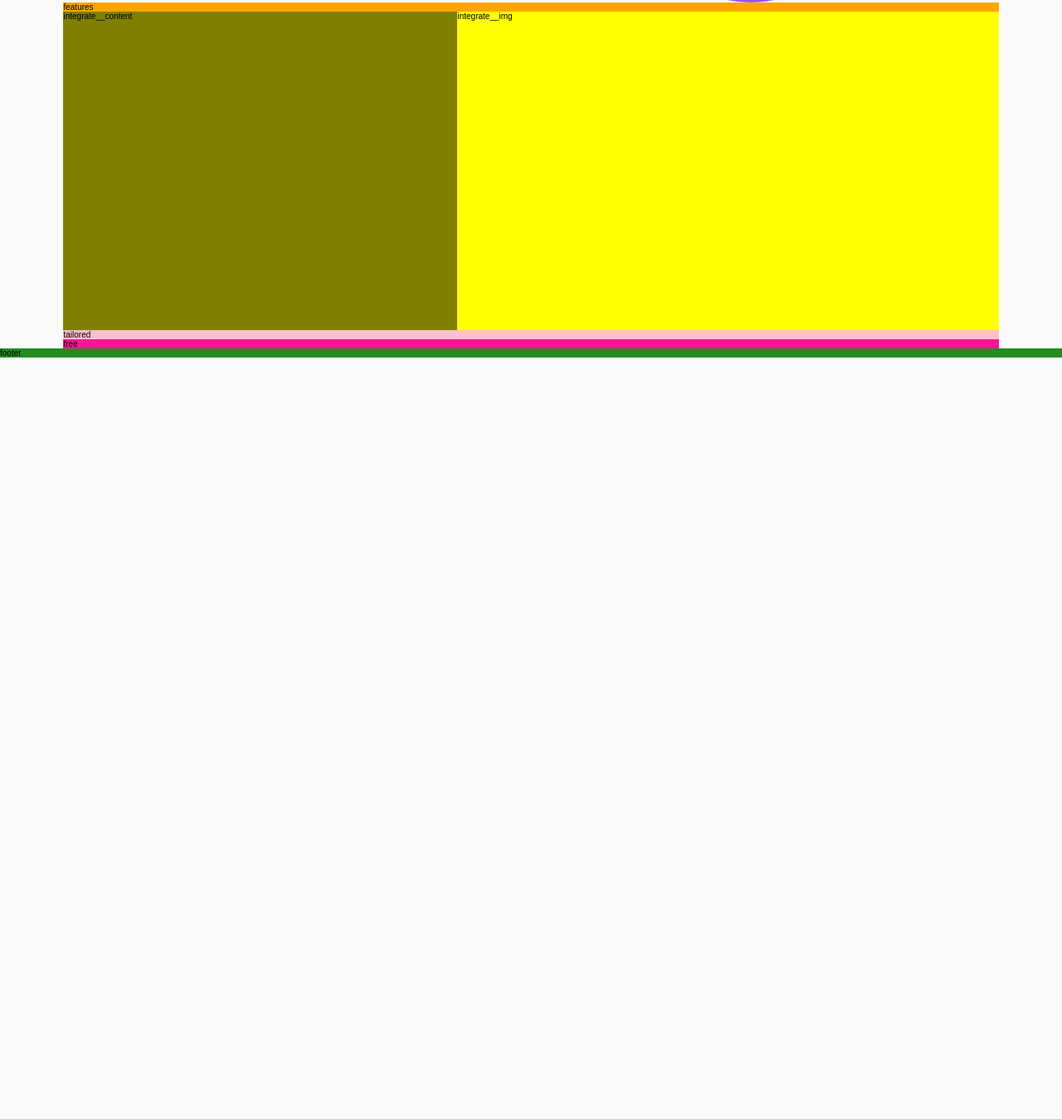
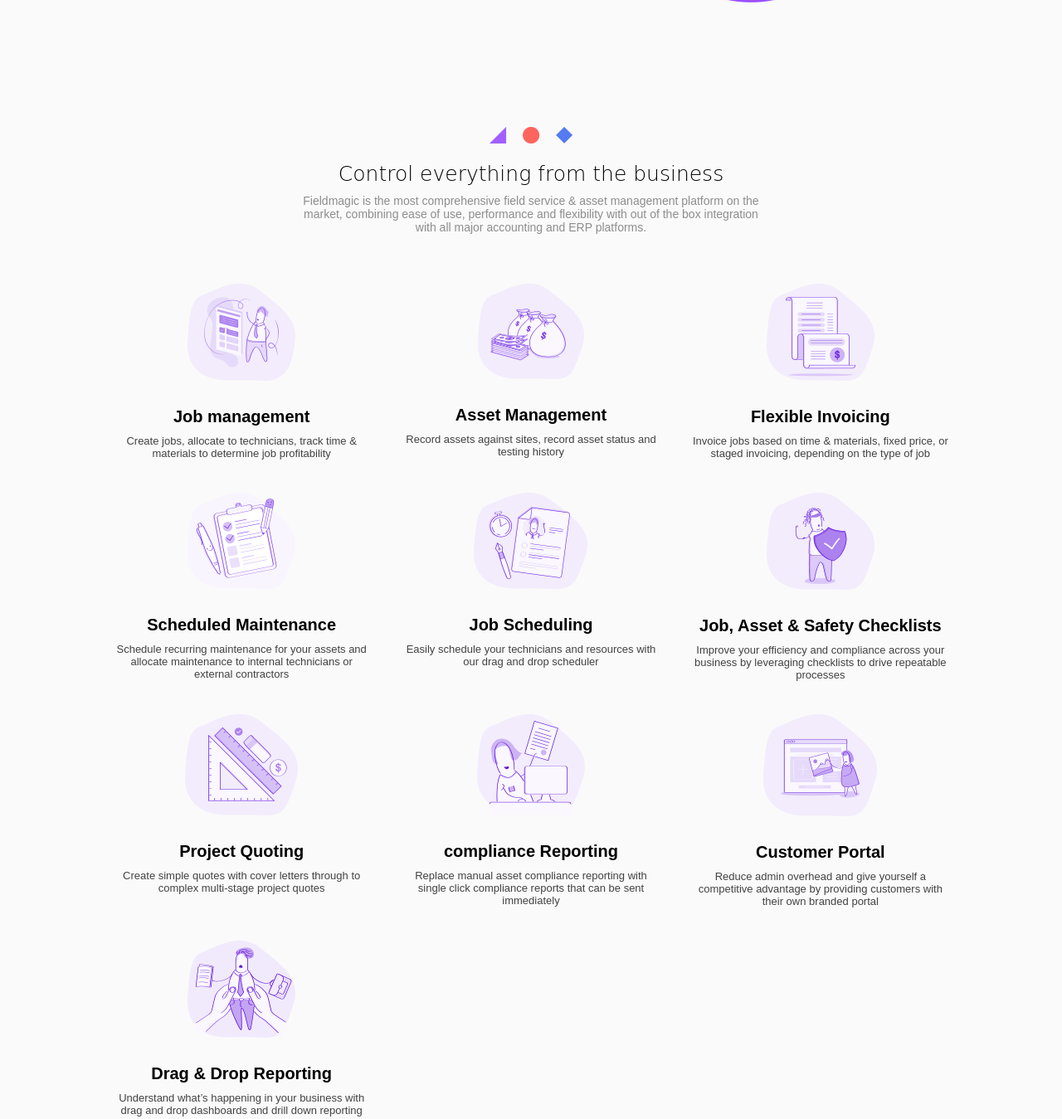
Before and after one commit to farazmrx/elite, a website: page index.html in a window 1280 px wide. Shown: the part 987-2336 px from the top of the page at 83% size. Before the commit the page ends 1418 px from the top, so only its background shows below. Drawn offline with Linux system fonts and the light colour scheme; a web font is replaced by a local one.

Commit message:
Building the features section group

```diff
--- a/index.html
+++ b/index.html
@@ -44,7 +44,73 @@
     </div><!-- hero__img -->
 
     <section class="features">
-        features
+        <div class="features__header u-text-center  u-mb-larger">
+            <img src="img/object.png" alt="object" class="features__header--object u-mb-small">
+            <h2 class="heading--primery u-mb-smaller">Control everything from the business</h2>
+            <p class="paragraph--primery">Fieldmagic is the most comprehensive field service & asset management platform on the market, combining ease of use, performance and flexibility with out of the box integration with all major accounting and ERP platforms.</p>
+        </div><!-- features__header -->
+
+        <div class="features__boxes">
+            <div class="features__box">
+                <img src="img/nat-1@1x.png" alt="nat" class="features__box--img u-mb-medium">
+                <h3 class="heading--secondary u-mb-smaller">Job management</h3>
+                <p class="paragraph--secondary">Create jobs, allocate to technicians, track time & materials to determine job profitability</p>
+            </div><!-- features__box -->
+
+            <div class="features__box">
+                <img src="img/nat-2@1x.png" alt="nat" class="features__box--img u-mb-medium">
+                <h3 class="heading--secondary u-mb-smaller">Asset Management</h3>
+                <p class="paragraph--secondary">Record assets against sites, record asset status and testing history</p>
+            </div><!-- features__box -->
+
+            <div class="features__box">
+                <img src="img/nat-3@1x.png" alt="nat" class="features__box--img u-mb-medium">
+                <h3 class="heading--secondary u-mb-smaller">Flexible Invoicing</h3>
+                <p class="paragraph--secondary">Invoice jobs based on time & materials, fixed price, or staged invoicing, depending on the type of job</p>
+            </div><!-- features__box -->
+
+            <div class="features__box">
+                <img src="img/nat-4@1x.png" alt="nat" class="features__box--img u-mb-medium">
+                <h3 class="heading--secondary u-mb-smaller">Scheduled Maintenance</h3>
+                <p class="paragraph--secondary">Schedule recurring maintenance for your assets and allocate maintenance to internal technicians or external contractors</p>
+            </div><!-- features__box -->
+
+            <div class="features__box">
+                <img src="img/nat-5@1x.png" alt="nat" class="features__box--img u-mb-medium">
+                <h3 class="heading--secondary u-mb-smaller">Job Scheduling</h3>
+                <p class="paragraph--secondary">Easily schedule your technicians and resources with our drag and drop scheduler</p>
+            </div><!-- features__box -->
+
+            <div class="features__box">
+                <img src="img/nat-6@1x.png" alt="nat" class="features__box--img u-mb-medium">
+                <h3 class="heading--secondary u-mb-smaller">Job, Asset & Safety Checklists</h3>
+                <p class="paragraph--secondary">Improve your efficiency and compliance across your business by leveraging checklists to drive repeatable processes</p>
+            </div><!-- features__box -->
+
+            <div class="features__box">
+                <img src="img/nat-7@1x.png" alt="nat" class="features__box--img u-mb-medium">
+                <h3 class="heading--secondary u-mb-smaller">Project Quoting</h3>
+                <p class="paragraph--secondary">Create simple quotes with cover letters through to complex multi-stage project quotes</p>
+            </div><!-- features__box -->
+
+            <div class="features__box">
+                <img src="img/nat-8@1x.png" alt="nat" class="features__box--img u-mb-medium">
+                <h3 class="heading--secondary u-mb-smaller">compliance Reporting</h3>
+                <p class="paragraph--secondary">Replace manual asset compliance reporting with single click compliance reports that can be sent immediately</p>
+            </div><!-- features__box -->
+
+            <div class="features__box">
+                <img src="img/nat-9@1x.png" alt="nat" class="features__box--img u-mb-medium">
+                <h3 class="heading--secondary u-mb-smaller">Customer Portal</h3>
+                <p class="paragraph--secondary">Reduce admin overhead and give yourself a competitive advantage by providing customers with their own branded portal</p>
+            </div><!-- features__box -->
+
+            <div class="features__box">
+                <img src="img/nat-10@1x.png" alt="nat" class="features__box--img u-mb-medium">
+                <h3 class="heading--secondary u-mb-smaller">Drag & Drop Reporting</h3>
+                <p class="paragraph--secondary">Understand what’s happening in your business with drag and drop dashboards and drill down reporting</p>
+            </div><!-- features__box -->
+        </div><!-- features__boxes -->
     </section>
 
     <div class="integrate__content">
--- /dev/null
+++ b/sass/base/_typographi.scss
@@ -0,0 +1,23 @@
+.heading {
+    &--primery {
+        font-size: 2.5rem;
+        font-family: $font-orelega;
+        font-weight: 300;
+    }
+
+    &--secondary {
+        font-size: 2rem;
+    }
+}
+
+.paragraph {
+    &--primery {
+        font-size: 1.4rem;
+        color: $color-gray-light-3;
+    }
+
+    &--secondary {
+        font-size: 1.3rem;
+        color: $color-gray-dark-1;
+    }
+}
--- /dev/null
+++ b/sass/base/_utilities.scss
@@ -0,0 +1,6 @@
+.u-mb-smaller {margin-bottom: 1rem;}
+.u-mb-small {margin-bottom: 2rem;}
+.u-mb-medium {margin-bottom: 3rem;}
+.u-mb-large {margin-bottom: 4rem;}
+.u-mb-larger {margin-bottom: 6rem;}
+.u-text-center {text-align: center;}
--- a/sass/components/_features.scss
+++ b/sass/components/_features.scss
@@ -1,4 +1,23 @@
 .features {
     grid-column: center-start / center-end;
-    background-color: orange;
+    margin: 10rem 0;
+    padding: 5rem 0;
+
+    display: grid;
+    grid-template-columns: [full-start] minmax(6rem, 1fr) [center-start] repeat(12, [col-start] minmax(min-content, 9.5rem) [col-end] ) [center-end] minmax(6rem, 1fr) [full-end];
+
+    &__header {
+        grid-column: col-start 4/ col-end 9;
+    }
+
+    &__boxes {
+        grid-column: center-start / center-end;
+        display: grid;
+        grid-template-columns: repeat(auto-fit, minmax(30rem, 1fr));
+        grid-gap: 4rem;
+    }
+
+    &__box {
+        text-align: center;
+    }
 }
```
Also changed, not shown: dist/style.css.
